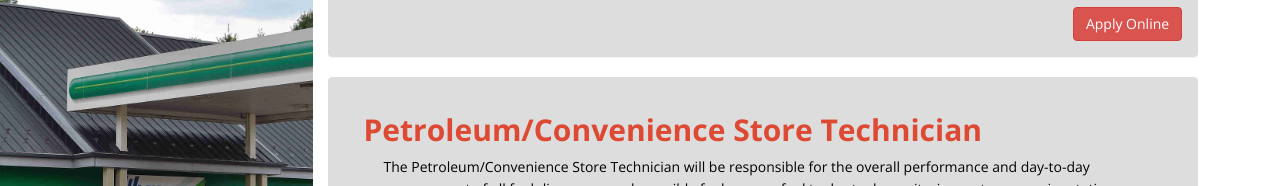
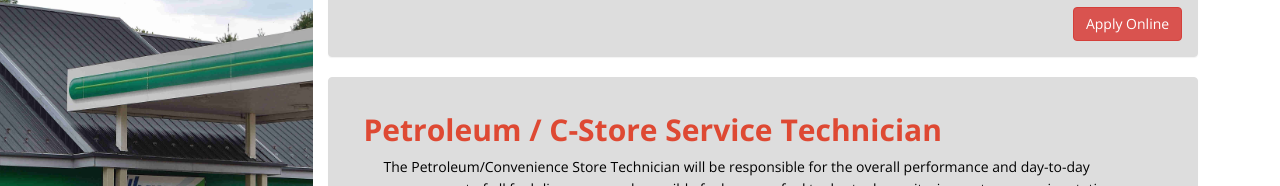
Before and after one commit to nburk2/winotsite, a website: page careers.html in a window 1280 px wide. Shown: the part 614-800 px from the top of the page. Drawn offline with nearby package versions, Linux system fonts and the light colour scheme.

Commit message:
update job title

```diff
--- a/careers.html
+++ b/careers.html
@@ -107,7 +107,7 @@
             <div class="col-md-11">
               <div class="panel panel-default" style="background-color:#DDDDDD;">
                 <div class="panel-body">
-                  <h2>Petroleum/Convenience Store Technician</h2>
+                  <h2>Petroleum / C-Store Service Technician</h2>
                   <p>
                       The Petroleum/Convenience Store Technician will be responsible for the overall performance and day-to-day management of all fuel dispensers, submersible fuel pumps, fuel tanks, tank monitoring systems, service station site controllers, credit card readers, cash register consoles, tank and line monitoring equipment and DEQ compliance for all company owned stores, dealers and customers.
                   </p>
```
Also changed, not shown: 1 other file.
